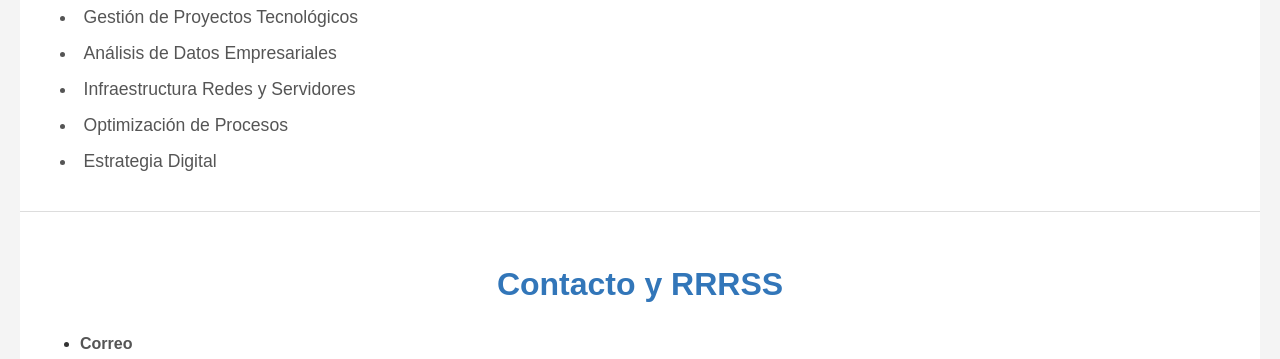
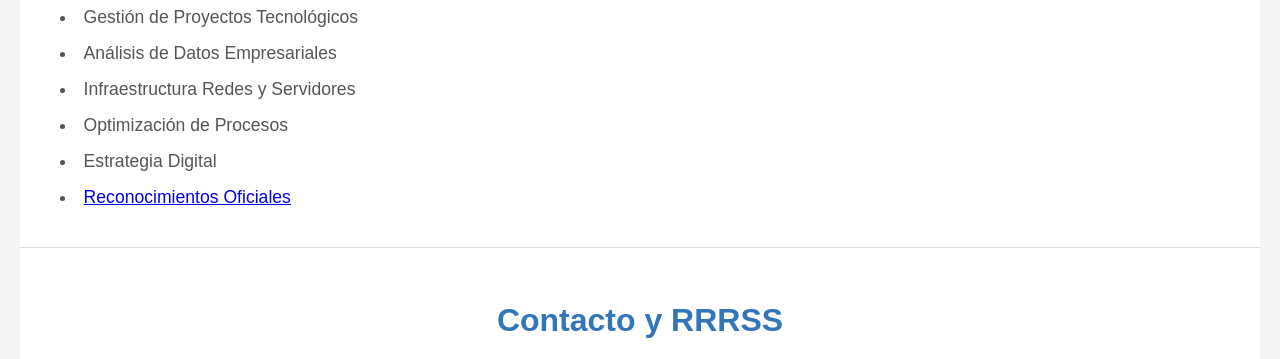
Before and after one commit to acharteb/portafolio-2025, a plain HTML site: page index.html in a window 1280 px wide. Shown: the part 686-1045 px from the top of the page. Drawn offline with Linux system fonts and the light colour scheme.

Commit message:
Agrega elementos Credly

```diff
--- a/index.html
+++ b/index.html
@@ -28,6 +28,7 @@
             <li>Infraestructura Redes y Servidores</li>
             <li>Optimización de Procesos</li>
             <li>Estrategia Digital</li>
+            <li><a href="https://www.credly.com/users/alfredo-charte"> Reconocimientos Oficiales</a></li>
         </ul>
     </section>
 
```
